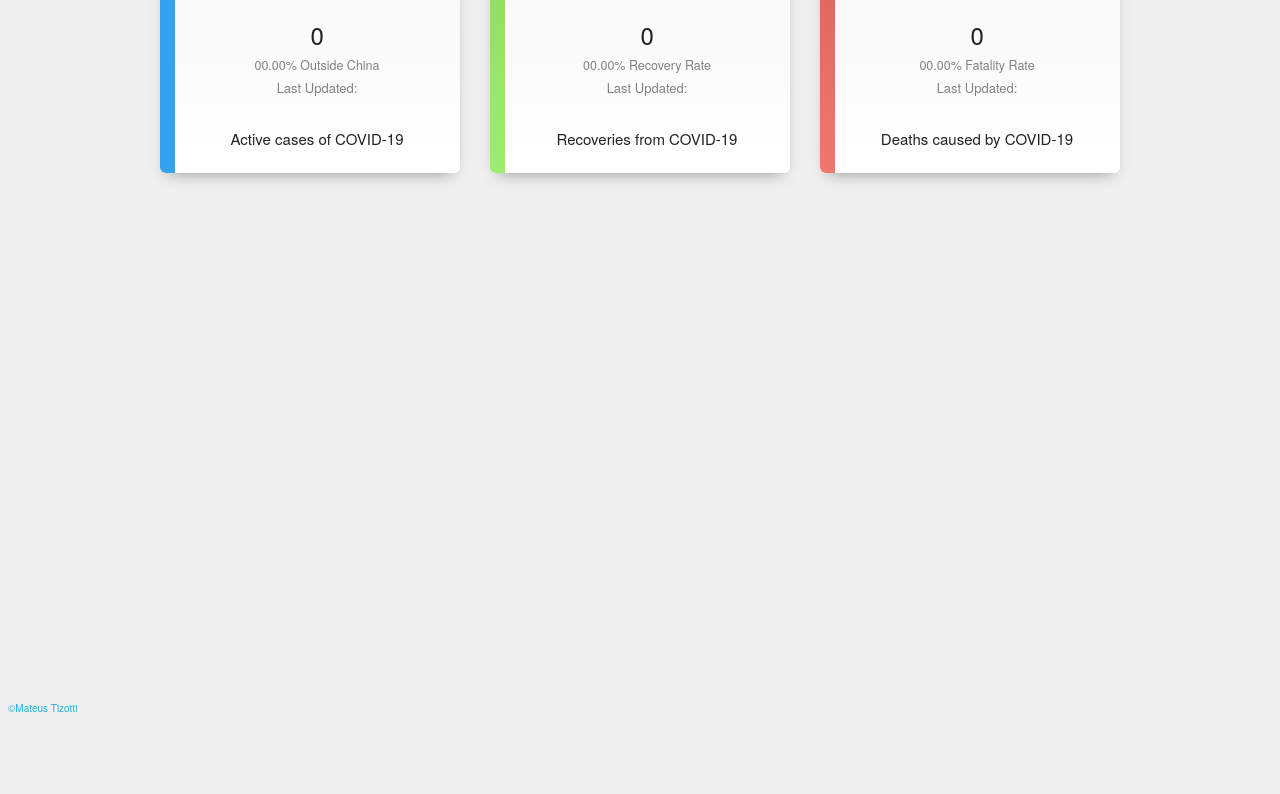
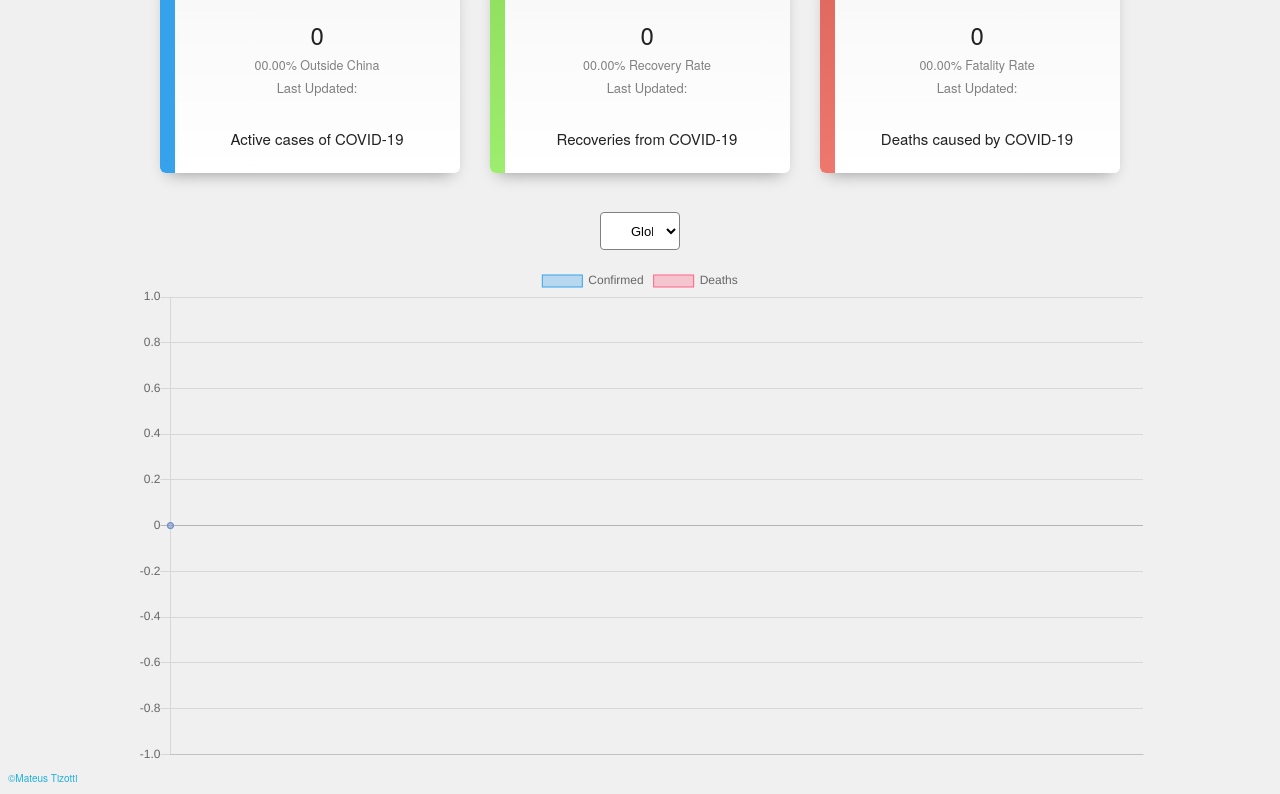
Before and after one commit to mateustizotti/covidTracker, a website: page public/index.html in a window 1280 px wide. Shown: the part 98-892 px from the top of the page. Before the commit the page ends 822 px from the top, so only its background shows below. Drawn offline with nearby package versions, Linux system fonts and the light colour scheme; no server answers.

Commit message:
Started country chart

```diff
--- a/public/index.html
+++ b/public/index.html
@@ -80,6 +80,12 @@
             </div>
         </div>
     </div>
+    <br>
+    <div id = "pickerDiv">
+        <select id = "picker" onchange="changeCountry()">
+            <option value="global" selected>Global</option>
+        </select>
+    </div>
         <div id="map">
             <canvas id="myChart"></canvas>
         </div>
--- a/public/script.js
+++ b/public/script.js
@@ -12,20 +12,95 @@ const months = [
     'Oct',
     'Nov',
     'Dec'
-]
+];
+
+var dates = [];
+var dailyConfirmed = [];
+var dailyDeaths = [];
+var cases = [];
+var countryConfirmed = [];
+var countryRecovered = [];
+var countryDeaths = [];
+var countryUpdated = [];
+
+globalChartData = {
+    labels: dates,
+    datasets: [{
+            label: 'Confirmed',
+            data: dailyConfirmed,
+            backgroundColor: 'rgba(54, 162, 235, 0.3)',
+            borderColor: 'rgba(54, 162, 235, 1)',
+            borderWidth: 1
+        },
+        {
+            label: 'Deaths',
+            data: dailyDeaths,
+            backgroundColor: 'rgba(255, 99, 132, 0.3)',
+            borderColor: 'rgba(255, 99, 132, 1)',
+            borderWidth: 1
+        }
+    ]
+}
+
+dummyData = {
+    labels: [],
+    datasets: [{
+            label: 'Confirmed',
+            data: [0],
+            backgroundColor: 'rgba(54, 162, 235, 0.3)',
+            borderColor: 'rgba(54, 162, 235, 1)',
+            borderWidth: 1
+        },
+        {
+            label: 'Deaths',
+            data: [0],
+            backgroundColor: 'rgba(255, 99, 132, 0.3)',
+            borderColor: 'rgba(255, 99, 132, 1)',
+            borderWidth: 1
+        }
+    ]
+}
+
+countryChartData = {
+    labels: ['Confirmed', 'Recovered', 'Deaths'],
+    datasets: [{
+            label: 'Confirmed',
+            data: [countryConfirmed],
+            backgroundColor: 'rgba(54, 162, 235, 0.3)',
+            borderColor: 'rgba(54, 162, 235, 1)',
+            borderWidth: 1
+        },
+        {
+            label: 'Recovered',
+            data: [countryRecovered],
+            backgroundColor: 'rgba(54, 162, 235, 0.3)',
+            borderColor: 'rgba(54, 162, 235, 1)',
+            borderWidth: 1
+        },
+        {
+            label: 'Deaths',
+            data: [countryDeaths],
+            backgroundColor: 'rgba(255, 99, 132, 0.3)',
+            borderColor: 'rgba(255, 99, 132, 1)',
+            borderWidth: 1
+        }
+    ]
+}
+
+var ctx = document.getElementById('myChart').getContext('2d');
+var myChart = new Chart(ctx, {
+    type: 'line',
+    data: dummyData
+});
 
 chartIt();
 cardIt();
+getDataPicker();
 
 async function getDataChart() {
-    const dates = [];
-    const dailyConfirmed = [];
-    const dailyDeaths = [];
-
     const responseDaily = await fetch(`${url}/daily`);
     const dataDaily = await responseDaily.json();
-
-
+    console.log(dataDaily);
     for (let i = 0; i < dataDaily.length; i++) {
         let date = new Date(dataDaily[i].reportDate);
         let monthName = months[date.getMonth()];
@@ -36,17 +111,9 @@ async function getDataChart() {
         dailyConfirmed.push(dataDaily[i].confirmed.total);
         dailyDeaths.push(dataDaily[i].deaths.total);
     }
-
-    return {
-        dates,
-        dailyConfirmed,
-        dailyDeaths
-    };
 };
 
 async function getDataCards() {
-    const cases = [];
-
     const response = await fetch(url);
     const data = await response.json();
 
@@ -79,6 +146,17 @@ async function getDataCards() {
     return cases;
 };
 
+async function getDataPicker() {
+    const response = await fetch(`${url}/countries`);
+    const data = await response.json();
+    const picker = document.getElementById('picker');
+
+    for (let i = 0; i < data.countries.length; i++) {
+        let newOption = new Option(data.countries[i].name, data.countries[i].iso2);
+        picker.add(newOption, undefined);
+    }
+}
+
 async function cardIt() {
     const data = await getDataCards();
 
@@ -97,28 +175,75 @@ async function cardIt() {
 
 }
 
-async function chartIt() {
-    const data = await getDataChart();
-    const ctx = document.getElementById('myChart').getContext('2d');
-    const myChart = new Chart(ctx, {
-        type: 'line',
-        data: {
-            labels: data.dates,
-            datasets: [{
-                    label: 'Confirmed',
-                    data: data.dailyConfirmed,
-                    backgroundColor: 'rgba(54, 162, 235, 0.3)',
-                    borderColor: 'rgba(54, 162, 235, 1)',
-                    borderWidth: 1
-                },
-                {
-                    label: 'Deaths',
-                    data: data.dailyDeaths,
-                    backgroundColor: 'rgba(255, 99, 132, 0.3)',
-                    borderColor: 'rgba(255, 99, 132, 1)',
-                    borderWidth: 1
-                }
-            ]
-        },
-    });
+async function chartIt(countryData) {
+    if (countryData) {
+        myChart.destroy();
+        myChart = new Chart(ctx, {
+            type: 'bar',
+            data: countryChartData
+        });
+
+    } else {
+        await getDataChart();
+        myChart.destroy();
+        myChart = new Chart(ctx, {
+            type: 'line',
+            data: globalChartData
+        });
+    }
 };
+
+async function changeCountry() {
+    let value = document.getElementById('picker').value;
+    if (value != 'global') {
+
+        const response = await fetch(`${url}/countries/${value}`);
+        const data = await response.json();
+
+        const countryConfirmed = [];
+        const countryRecovered = [];
+        const countryDeaths = [];
+
+        countryConfirmed.push(data.confirmed.value);
+        countryRecovered.push(data.recovered.value);
+        countryDeaths.push(data.deaths.value);
+        const countryUpdated = new Date(data.lastUpdate).toDateString();
+
+        const countryData = {
+            countryConfirmed,
+            countryRecovered,
+            countryDeaths,
+            countryUpdated
+        }
+
+        updateCards(countryData);
+        chartIt(countryData);
+    } else {
+        chartIt();
+        cardIt();
+    }
+
+}
+
+function updateCards(countryData) {
+    const confirmed = countryData.countryConfirmed;
+    const recovered = countryData.countryRecovered;
+    const deaths = countryData.countryDeaths;
+    const updated = countryData.countryUpdated;
+
+    let percRec = (recovered * 100) / confirmed;
+    document.getElementById('recPerc').textContent = percRec.toFixed(2);
+
+    let percDeath = (deaths * 100) / confirmed;
+    document.getElementById('deathPerc').textContent = percDeath.toFixed(2);
+
+    document.getElementById('conf').textContent = confirmed;
+    document.getElementById('rec').textContent = recovered;
+    document.getElementById('deaths').textContent = deaths;
+
+    document.getElementById('updatedConf', 'updatedRec', 'updatedDeaths').textContent = updated;
+}
+
+function updateChart(countryData) {
+
+}
--- a/public/style.css
+++ b/public/style.css
@@ -1,3 +1,5 @@
+@import url('https://fonts.googleapis.com/css?family=Abel');
+
 #copy {
   color: black;
   position: flex;
@@ -27,19 +29,18 @@
   padding-left: 10%;
 }
 
-#myChart {
+#myChart, #countryChart {
   width: 100%;
   height: 100%;
 }
 
-@import url('https://fonts.googleapis.com/css?family=Abel');
 
 .card {
   width: 300px;
   height: 200px;
   background-color: #fff;
   background: linear-gradient(#f8f8f8, #fff);
-  box-shadow: 0 8px 16px -8px rgba(0,0,0,0.4);
+  box-shadow: 0 8px 16px -8px rgba(0, 0, 0, 0.4);
   border-radius: 6px;
   overflow: hidden;
   position: relative;
@@ -56,6 +57,16 @@
 
 #percentage {
   margin-bottom: 1%;
+}
+
+#picker {
+  border-color: grey;
+  text-indent: 42%;
+  font-size: small;
+}
+
+#pickerDiv {
+  text-align: center;
 }
 
 .card h5 {
```
Lines whose indentation alone changed are shown as unchanged.
